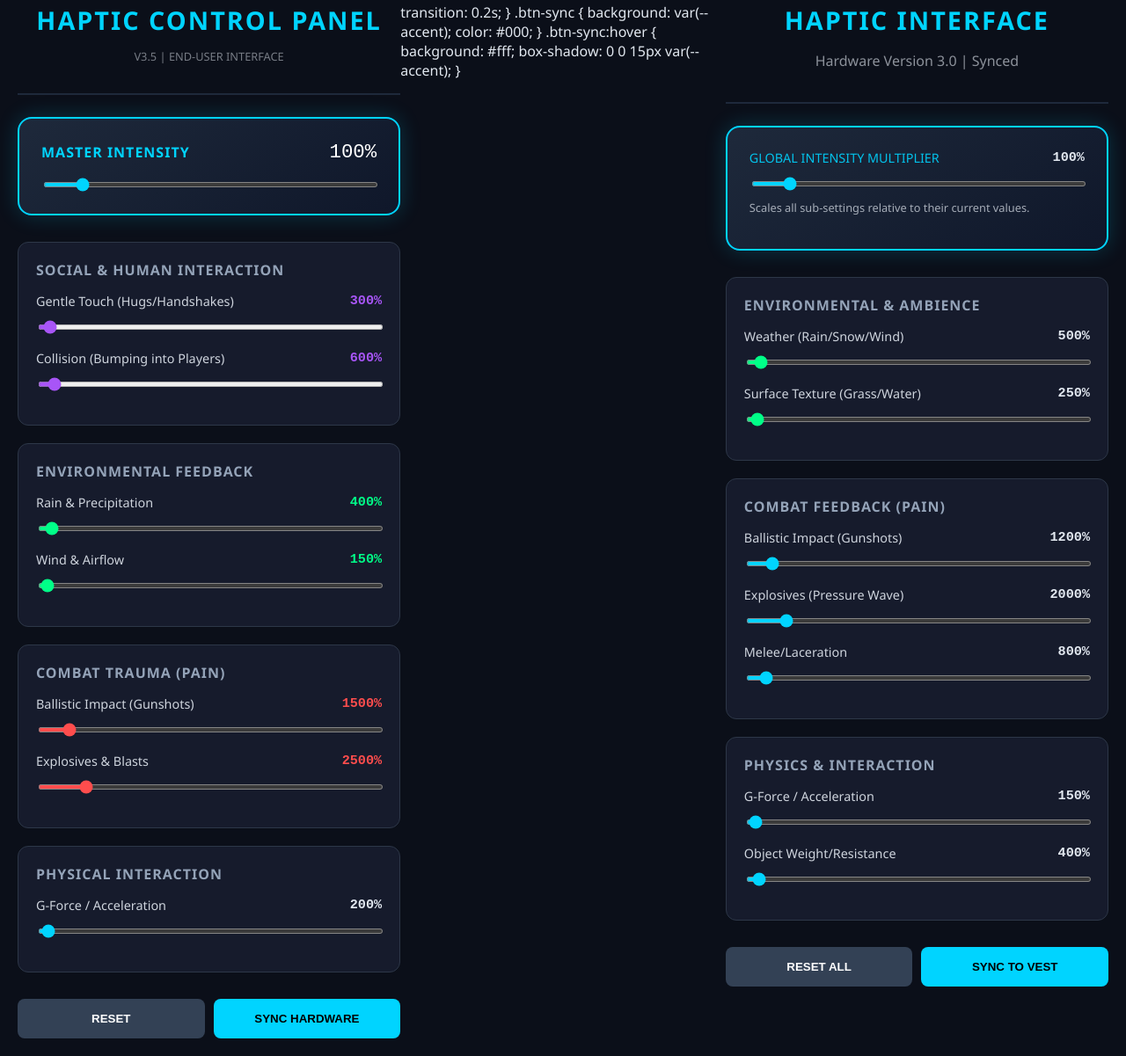
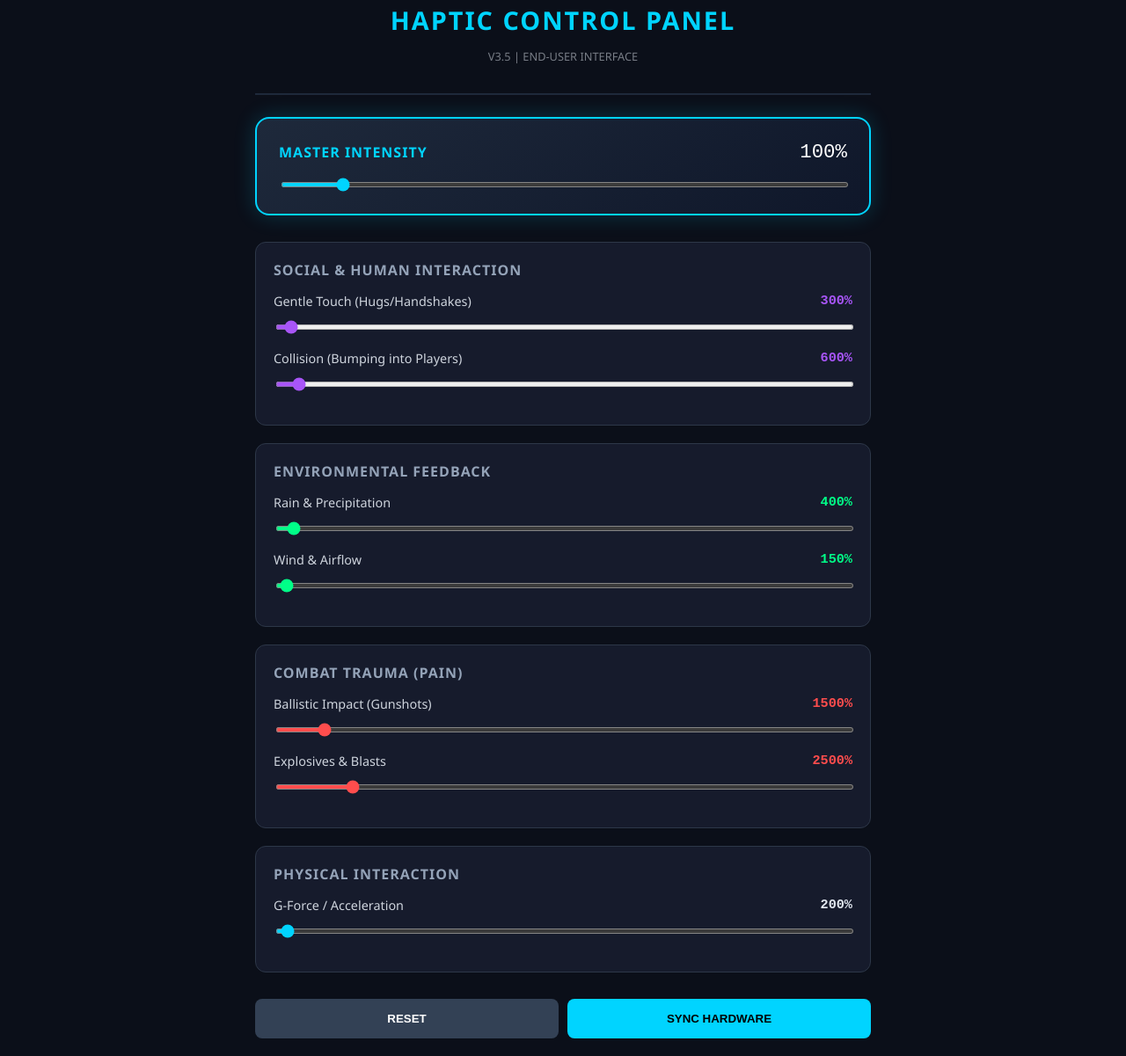
Before and after one commit to Nights-shadow-roblox/VestControl, a plain HTML site: page index.html in a window 1280 px wide. Shown: the part 17-1218 px from the top of the page at 88% size. Drawn offline with Linux system fonts and the light colour scheme.

Commit message:
Update index.html

```diff
--- a/index.html
+++ b/index.html
@@ -199,102 +199,3 @@
 
 </body>
 </html>
-transition: 0.2s;
-        }
-        .btn-sync { background: var(--accent); color: #000; }
-        .btn-sync:hover { background: #fff; box-shadow: 0 0 15px var(--accent); }
-    </style>
-</head>
-<body>
-
-<div class="container">
-    <header>
-        <h1>HAPTIC INTERFACE</h1>
-        <p style="opacity: 0.6;">Hardware Version 3.0 | Synced</p>
-    </header>
-
-    <!-- Master Control -->
-    <div class="master-card">
-        <div class="slider-header">
-            <span class="label" style="color: var(--accent);">GLOBAL INTENSITY MULTIPLIER</span>
-            <span class="value" id="master-val">100%</span>
-        </div>
-        <input type="range" id="master-slider" min="0" max="1000" value="100" oninput="syncAll()">
-        <p style="font-size: 0.8rem; margin-top: 10px; opacity: 0.7;">Scales all sub-settings relative to their current values.</p>
-    </div>
-
-    <!-- Environmental (Good Senses) -->
-    <div class="card">
-        <h2>Environmental & Ambience</h2>
-        <div class="slider-group">
-            <div class="slider-header"><span class="label">Weather (Rain/Snow/Wind)</span><span class="value haptic-val">500%</span></div>
-            <input type="range" class="weather-slider haptic-input" min="0" max="20000" value="500" oninput="updateUI()">
-        </div>
-        <div class="slider-group">
-            <div class="slider-header"><span class="label">Surface Texture (Grass/Water)</span><span class="value haptic-val">250%</span></div>
-            <input type="range" class="weather-slider haptic-input" min="0" max="20000" value="250" oninput="updateUI()">
-        </div>
-    </div>
-
-    <!-- Combat & Trauma (Pain Senses) -->
-    <div class="card">
-        <h2>Combat Feedback (Pain)</h2>
-        <div class="slider-group">
-            <div class="slider-header"><span class="label">Ballistic Impact (Gunshots)</span><span class="value haptic-val">1200%</span></div>
-            <input type="range" class="danger-slider haptic-input" min="0" max="20000" value="1200" oninput="updateUI()">
-        </div>
-        <div class="slider-group">
-            <div class="slider-header"><span class="label">Explosives (Pressure Wave)</span><span class="value haptic-val">2000%</span></div>
-            <input type="range" class="danger-slider haptic-input" min="0" max="20000" value="2000" oninput="updateUI()">
-        </div>
-        <div class="slider-group">
-            <div class="slider-header"><span class="label">Melee/Laceration</span><span class="value haptic-val">800%</span></div>
-            <input type="range" class="danger-slider haptic-input" min="0" max="20000" value="800" oninput="updateUI()">
-        </div>
-    </div>
-
-    <!-- Physics & Movement -->
-    <div class="card">
-        <h2>Physics & Interaction</h2>
-        <div class="slider-group">
-            <div class="slider-header"><span class="label">G-Force / Acceleration</span><span class="value haptic-val">150%</span></div>
-            <input type="range" class="haptic-input" min="0" max="20000" value="150" oninput="updateUI()">
-        </div>
-        <div class="slider-group">
-            <div class="slider-header"><span class="label">Object Weight/Resistance</span><span class="value haptic-val">400%</span></div>
-            <input type="range" class="haptic-input" min="0" max="20000" value="400" oninput="updateUI()">
-        </div>
-    </div>
-
-    <div class="footer-btns">
-        <button style="background: #334155; color: white;" onclick="location.reload()">Reset All</button>
-        <button class="btn-sync" onclick="alert('Configuration Uploaded Successfully')">Sync to Vest</button>
-    </div>
-</div>
-
-<script>
-    // Store original values to allow master scaling without losing relative balance
-    let originals = Array.from(document.querySelectorAll('.haptic-input')).map(i => parseInt(i.value));
-
-    function updateUI() {
-        const inputs = document.querySelectorAll('.haptic-input');
-        const values = document.querySelectorAll('.haptic-val');
-        const master = document.getElementById('master-slider').value / 100;
-
-        inputs.forEach((input, index) => {
-            const displayVal = Math.round(input.value * master);
-            values[index].textContent = displayVal + '%';
-        });
-    }
-
-    function syncAll() {
-        document.getElementById('master-val').textContent = document.getElementById('master-slider').value + '%';
-        updateUI();
-    }
-
-    // Initialize UI on load
-    updateUI();
-</script>
-
-</body>
-</html>
```
